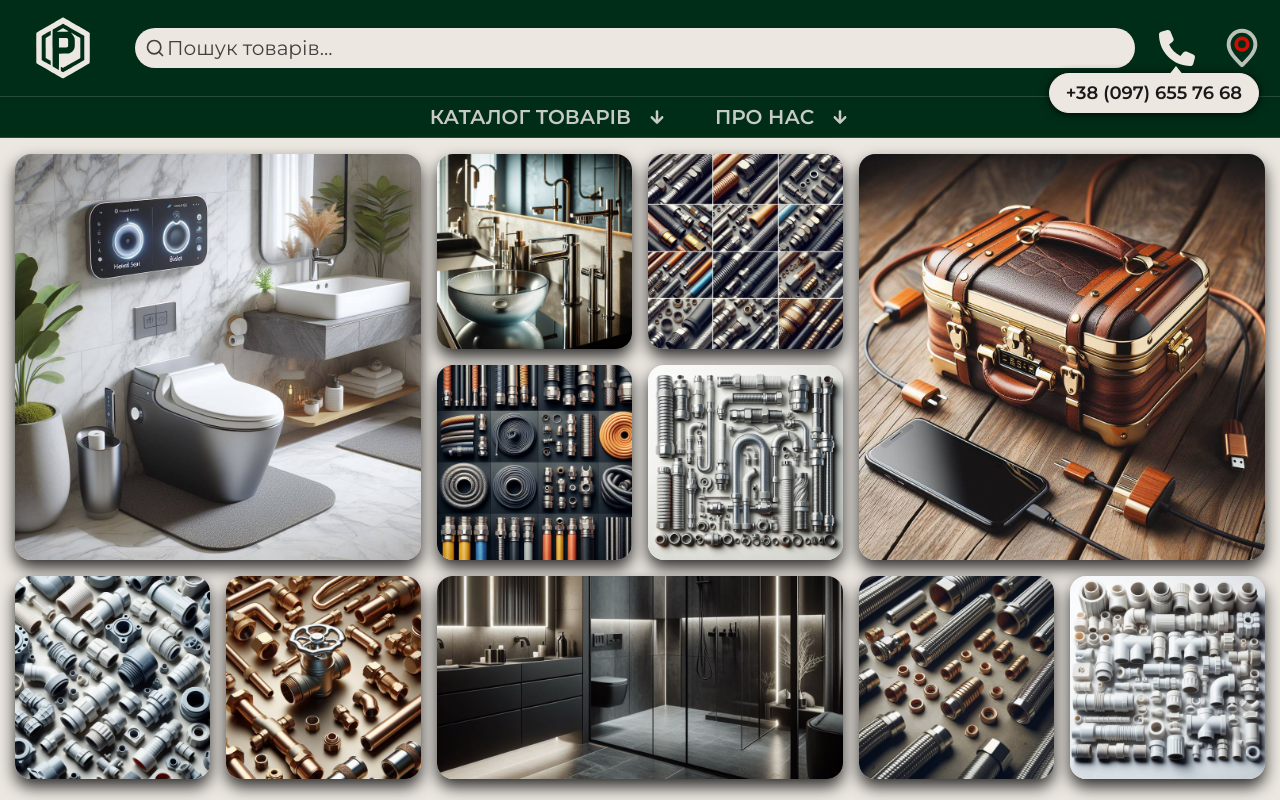
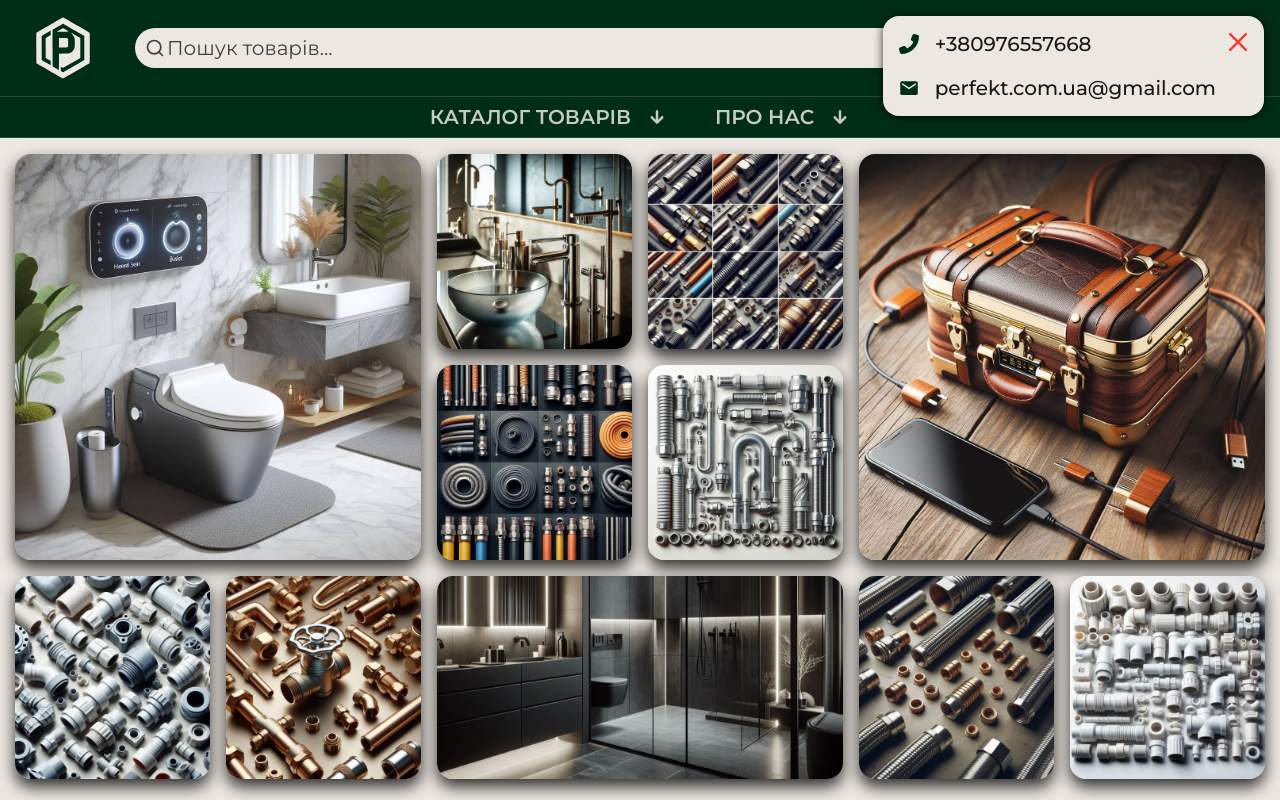
Before and after one commit to Nasuschnyi/perfekt, a Next.js app: page / in a window 1280 px wide. Both pictures are taken after a click on the button 1177 px from the left and 48 px from the top of the page. Shown: the top 800 px of the page. Built offline with nearby package versions, Linux system fonts and the light colour scheme; a web font is replaced by a local one.

Commit message:
setting elements

```diff
--- a/src/app/About/About.tsx
+++ b/src/app/About/About.tsx
@@ -56,25 +56,13 @@ export default function About() {
 						{data.time}
 					</li>
 					<li className={style.item}>
-						<FaLocationDot className={style.icon} />
-						{data.address}
-					</li>
-					<li className={style.item}>
 						<Link
 							className={style.link}
-							href={`tel:${data.phone}`}
+							target="_blank"
+							href="https://maps.app.goo.gl/5CEszVb75pUBjVWL6"
 						>
-							<FaPhoneFlip className={style.icon} />
-							{data.phone}
-						</Link>
-					</li>
-					<li className={style.item}>
-						<Link
-							className={style.link}
-							href={`mailto:${data.email}`}
-						>
-							<IoMdMail className={style.icon} />
-							{data.email}
+							<FaLocationDot className={style.icon} />
+							{data.address}
 						</Link>
 					</li>
 					<button
--- a/src/app/About/data.ts
+++ b/src/app/About/data.ts
@@ -1,8 +1,6 @@
 const data = {
 	address: 'м. Кривий ріг',
-	phone: '+380976557668',
-	email: 'perfekt.com.ua@gmail.com',
-	time: 'з 9:00 до 17:00',
+	time: 'Час роботи з 9:00 до 17:00',
 };
 
 export default data;
--- /dev/null
+++ b/src/app/Contact/Contact.module.scss
@@ -0,0 +1,103 @@
+@import '../../styles/variables.scss';
+
+.contact {
+	display: flex;
+	background: transparent;
+	padding: 0.375rem;
+	width: fit-content;
+
+	& > svg {
+		fill: map-get($color, 'primary');
+		height: 2.125rem;
+		width: 2.125rem;
+		opacity: 0.8;
+		@extend %transition;
+	}
+
+	&:is(:hover, :active) {
+		svg {
+			opacity: 1;
+			@extend %transition;
+		}
+	}
+}
+
+.list {
+	position: fixed;
+	top: 1rem;
+	right: 1rem;
+	display: flex;
+	flex-direction: column;
+	align-items: flex-start;
+	gap: 1.25rem;
+	background: map-get($color, 'primary');
+	border-radius: 1rem;
+	box-shadow: 0 1px 10px rgba(0, 0, 0, 0.8);
+	padding: 1rem 3rem 1rem 1rem;
+	font-weight: 500;
+	font-size: 1.25rem;
+	z-index: 999;
+	cursor: default;
+}
+
+.item {
+	display: flex;
+	align-items: center;
+	gap: 1rem;
+	color: map-get($color, 'dark');
+}
+
+.link {
+	display: flex;
+	align-items: center;
+	gap: 1rem;
+	color: map-get($color, 'dark');
+	@extend %transition;
+
+	&:is(:hover, :active) {
+		opacity: 0.8;
+		@extend %transition;
+	}
+}
+
+.icon {
+	fill: map-get($color, 'green');
+}
+
+.close {
+	position: absolute;
+	top: 0.5rem;
+	right: 0.5rem;
+	@extend %flex;
+	height: 2.25rem;
+	width: 2.25rem;
+	background: transparent;
+	color: map-get($color, 'red');
+	opacity: 0.8;
+	@extend %transition;
+
+	> svg {
+		height: 100%;
+		width: 100%;
+	}
+
+	:is(:hover, :active) {
+		opacity: 1;
+		@extend %transition;
+	}
+}
+
+@include tablet {
+	.list {
+		left: 1rem;
+		right: unset;
+	}
+}
+
+@include mobile {
+	.list {
+		right: 0;
+		left: 0;
+		width: 100%;
+	}
+}
--- /dev/null
+++ b/src/app/Contact/Contact.tsx
@@ -0,0 +1,67 @@
+'use client';
+import { useState } from 'react';
+import style from './Contact.module.scss';
+import data from './data';
+import { IoCloseOutline } from 'react-icons/io5';
+import Link from 'next/link';
+import { FaPhone, FaPhoneFlip } from 'react-icons/fa6';
+import { IoMdMail } from 'react-icons/io';
+
+export default function Contact() {
+	const [isOpen, setIsOpen] = useState(false);
+
+	const handleToggle = () => {
+		setIsOpen((prevIsOpen) => !prevIsOpen);
+	};
+
+	const handleClose = (e: React.MouseEvent) => {
+		e.stopPropagation();
+		setIsOpen(false);
+	};
+
+	const handleListClick = (e: React.MouseEvent) => {
+		e.stopPropagation();
+	};
+
+	return (
+		<>
+			<button
+				className={style.contact}
+				onClick={handleToggle}
+			>
+				<FaPhone />
+			</button>
+			{isOpen && (
+				<ul
+					className={style.list}
+					onClick={handleListClick}
+				>
+					<li className={style.item}>
+						<Link
+							className={style.link}
+							href={`tel:${data.phone}`}
+						>
+							<FaPhoneFlip className={style.icon} />
+							{data.phone}
+						</Link>
+					</li>
+					<li className={style.item}>
+						<Link
+							className={style.link}
+							href={`mailto:${data.email}`}
+						>
+							<IoMdMail className={style.icon} />
+							{data.email}
+						</Link>
+					</li>
+					<button
+						className={style.close}
+						onClick={handleClose}
+					>
+						<IoCloseOutline />
+					</button>
+				</ul>
+			)}
+		</>
+	);
+}
--- /dev/null
+++ b/src/app/Contact/data.ts
@@ -0,0 +1,6 @@
+const data = {
+	phone: '+380976557668',
+	email: 'perfekt.com.ua@gmail.com',
+};
+
+export default data;
--- a/src/app/SearchPage/SearchPage.module.scss
+++ b/src/app/SearchPage/SearchPage.module.scss
@@ -80,8 +80,6 @@
 
 .content {
 	&List {
-		//display: flex;
-		//flex-wrap: wrap;
 		display: grid;
 		grid-template-columns: repeat(4, 1fr);
 		gap: 1.5rem 1rem;
@@ -89,7 +87,6 @@
 	}
 
 	&Item {
-		//max-width: 14rem;
 		animation: move-up 0.5s ease-in-out forwards;
 		opacity: 0;
 	}
--- a/src/components/Header/Header.module.scss
+++ b/src/components/Header/Header.module.scss
@@ -22,5 +22,6 @@
 		gap: 0 1rem;
 		display: grid;
 		grid-template-columns: repeat(4, 1fr);
+		justify-items: center;
 	}
 }
--- a/src/components/Header/Header.tsx
+++ b/src/components/Header/Header.tsx
@@ -9,6 +9,7 @@ import Search from '../UI/Input/Search/Search';
 import SearchPage from '@/app/SearchPage/SearchPage';
 import Main from '../Main/Main';
 import Footer from '../Footer/Footer';
+import Contact from '@/app/Contact/Contact';
 
 const Header = React.memo(() => {
 	const [isBurgerActive, setBurgerActive] = React.useState(false);
@@ -34,7 +35,7 @@ const Header = React.memo(() => {
 						onClick={handleSearchClick}
 						onClose={handleSearchClose}
 					/>
-					<CallButton />
+					<Contact />
 					<About />
 					<Burger setIsActive={setBurgerActive} />
 				</section>
--- a/src/components/Menu/Menu.module.scss
+++ b/src/components/Menu/Menu.module.scss
@@ -1,4 +1,4 @@
-@import "../../styles/variables.scss";
+@import '../../styles/variables.scss';
 
 .nav {
 	border-top: 0.0625rem solid rgba(236, 231, 225, 0.16);
@@ -18,7 +18,7 @@
 	padding: 0.5rem;
 	font-weight: 600;
 	font-size: 1.25rem;
-	color: map-get($color, "primary");
+	color: map-get($color, 'primary');
 	text-transform: uppercase;
 	background: transparent;
 	opacity: 0.85;
@@ -39,7 +39,7 @@
 
 	& > svg {
 		transform: rotate(-180deg);
-		color: map-get($color, "red");
+		color: map-get($color, 'red');
 		transition: all 0.5s ease-in-out;
 	}
 }
@@ -49,7 +49,7 @@
 	top: 100%;
 	left: 0;
 	right: 0;
-	background: map-get($color, "green");
+	background: map-get($color, 'green');
 	border-top: 0.0625rem solid rgba(236, 231, 225, 0.16);
 	animation: fadeIn 0.5s ease-in-out forwards;
 	z-index: 3;
@@ -61,9 +61,9 @@
 		position: absolute;
 		left: 0;
 		right: 0;
-		top: 96px;
+		top: 5.9375rem;
 		z-index: 1;
-		background: map-get($color, "green");
+		background: map-get($color, 'green');
 
 		&.active {
 			display: block;
--- a/src/components/UI/Input/Search/Search.module.scss
+++ b/src/components/UI/Input/Search/Search.module.scss
@@ -71,18 +71,3 @@
 		}
 	}
 }
-
-@include mobile {
-	.search {
-		font-size: 1rem;
-		padding: 0 2.1875rem 0 1rem;
-
-		&Icon {
-			display: none;
-		}
-	}
-
-	.reset {
-		right: 1.75rem;
-	}
-}
--- a/src/components/UI/Input/Search/Search.tsx
+++ b/src/components/UI/Input/Search/Search.tsx
@@ -35,7 +35,7 @@ const Search: React.FC<SearchProps> = ({ onClick, onClose }) => {
 			className={style.searchForm}
 			onClick={handleFormClick}
 		>
-			<FiSearch className={style.searchIcon} />
+			{!searchQuery && <FiSearch className={style.searchIcon} />}
 			<input
 				className={style.search}
 				type="text"
```
